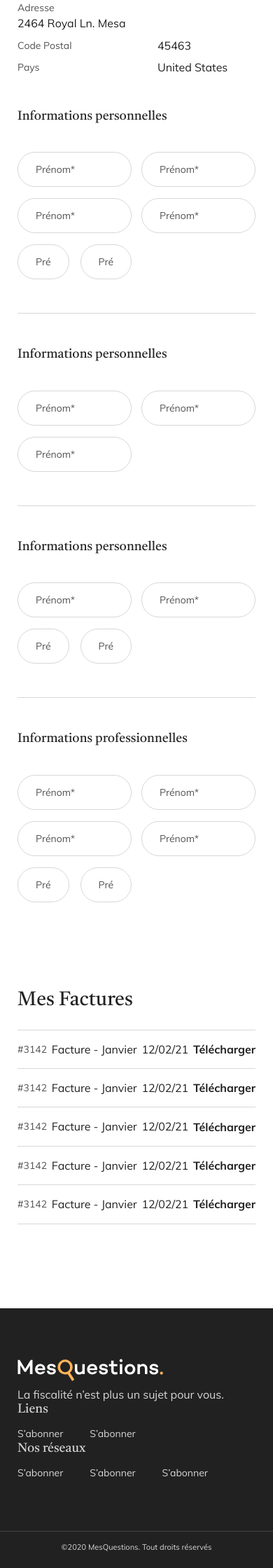
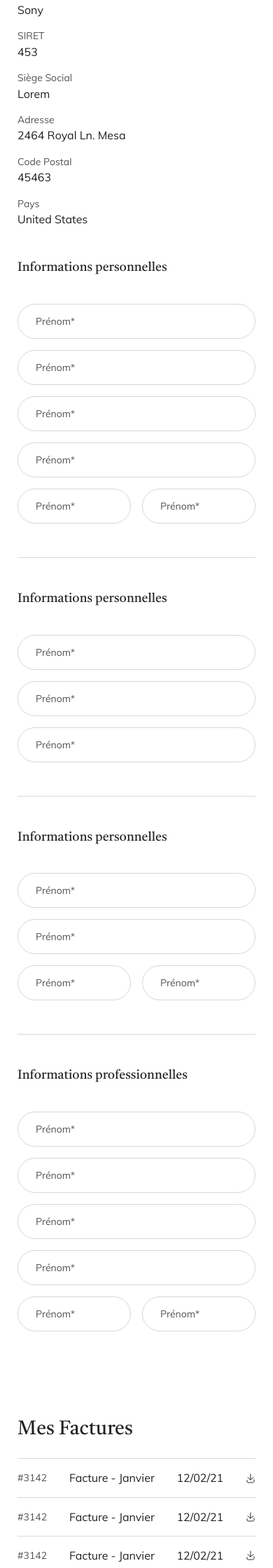
Before and after one commit to leonardchalvet/UpperDigit, a PHP site: page /Front/dashboard.php in a window 390 px wide. Shown: the part 1040-3280 px from the top of the page at 70% size. Run offline with PHP 8.4, Linux system fonts and the light colour scheme.

Commit message:
Add - Front - Dashboard - Responsive Mobile / Tablet

```diff
--- a/Front/dashboard.php
+++ b/Front/dashboard.php
@@ -359,6 +359,7 @@
 									<div class="month">Facture - Janvier</div>
 									<div class="date">12/02/21</div>
 									<a href="" class="link">
+										<img class="link-icn" src="img/dashboard/icn-download.svg" alt="">
 										<span class="link-text">Télécharger</span>
 									</a>
 								</li>
@@ -367,6 +368,7 @@
 									<div class="month">Facture - Janvier</div>
 									<div class="date">12/02/21</div>
 									<a href="" class="link">
+										<img class="link-icn" src="img/dashboard/icn-download.svg" alt="">
 										<span class="link-text">Télécharger</span>
 									</a>
 								</li>
@@ -375,6 +377,7 @@
 									<div class="month">Facture - Janvier</div>
 									<div class="date">12/02/21</div>
 									<a href="" class="link">
+										<img class="link-icn" src="img/dashboard/icn-download.svg" alt="">
 										<span class="link-text">Télécharger</span>
 									</a>
 								</li>
@@ -383,6 +386,7 @@
 									<div class="month">Facture - Janvier</div>
 									<div class="date">12/02/21</div>
 									<a href="" class="link">
+										<img class="link-icn" src="img/dashboard/icn-download.svg" alt="">
 										<span class="link-text">Télécharger</span>
 									</a>
 								</li>
@@ -391,6 +395,7 @@
 									<div class="month">Facture - Janvier</div>
 									<div class="date">12/02/21</div>
 									<a href="" class="link">
+										<img class="link-icn" src="img/dashboard/icn-download.svg" alt="">
 										<span class="link-text">Télécharger</span>
 									</a>
 								</li>
--- a/Front/style/scss/dashboard.scss
+++ b/Front/style/scss/dashboard.scss
@@ -166,7 +166,7 @@
 								}
 							}
 							.wrap-input{
-								width: calc(50% - 7px);
+								width: calc(50% - 8px);
 							}
 						}
 
@@ -237,7 +237,16 @@
 						color: $colorMain_3;
 					}
 					.link{
-						@include styleLink("1")
+						display: inline-flex;
+						flex-wrap: wrap;
+						align-items: center;
+						@include styleLink("1");
+						.link-icn{
+							width: 14px;
+						}
+						.link-text{
+							margin-left: 8px;
+						}
 					}
 				}
 			}
@@ -245,7 +254,86 @@
 	}
 }
 
-
+@media screen and (min-width: $breakPoint_mobile) and (max-width: $breakPoint_tablet){
+	.section-dashboard{
+		.container-sidebar{
+			margin-right: 50px;
+		}
+	}
+}
+@media screen and (min-width: $breakPoint_mobile) and (max-width: $breakPoint_tablet) and (orientation: portrait){
+	.section-dashboard{
+		.container-sidebar{
+			display: none;
+		}
+	}
+}
+@media screen and (max-width: $breakPoint_mobile){
+	.section-dashboard{
+		.container-sidebar{
+			display: none;
+		}
+		.container-informations{
+			width: 100%;
+			section{
+				.head{
+					flex-flow: initial;
+					.title{
+						margin-right: 40px;
+					}
+					.container-btn{
+						text-align: right;
+					}
+				}
+			}
+			.section-informations{
+				.content-edit{
+					.container-el{
+						.el{
+							.container-input{
+								.wrap-input{
+									width: 100%;
+								}
+							}
+						}
+					}
+				}
+				.container-content{
+					.content-save{
+						.container-el{
+							.el{
+								ul{
+									li{
+										.title{
+											width: 100%;
+										}
+										.text{
+											width: 100%;
+										}
+										&:not(:last-child){
+											margin-bottom: 15px;
+										}
+									}
+								}
+							}
+						}
+					}
+				}
+			}
+			.section-bill{
+				ul{
+					li{
+						.link{
+							.link-text{
+								display: none;
+							}
+						}
+					}
+				}
+			}
+		}
+	}
+}
 /*=========================================
 =            END PAGE DASHBOARD           =
 =========================================*/
```
Also changed, not shown: Front/img/dashboard/icn-download.svg (added), Front/style/css/dashboard.css, 3 other files.
